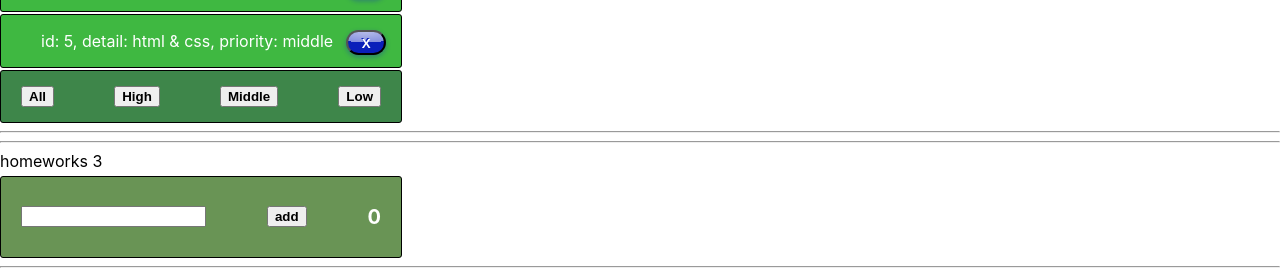
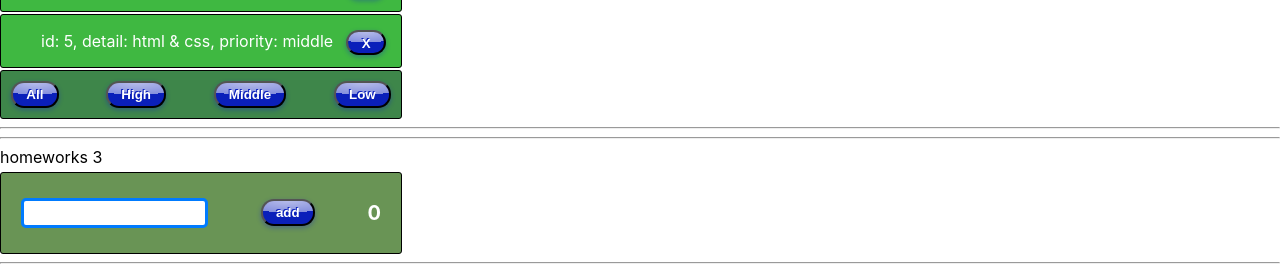
Before and after one commit to alx8437/tasks__Ignat_typescript, a React (Create React App) app: page / in a window 1280 px wide. Shown: the part 441-715 px from the top of the page. Built offline with nearby package versions, Linux system fonts and the light colour scheme.

Commit message:
using SuperComponents in last home work

```diff
--- a/src/p2-homeworks/h2/Affairs.module.css
+++ b/src/p2-homeworks/h2/Affairs.module.css
@@ -5,10 +5,10 @@
 
 .buttonWrapper {
     margin-top: 2px;
-    width: 375px;
+    width: 380px;
     display: flex;
     justify-content: space-between;
-    padding: 0 5px 15px 20px;
+    padding: 10px;
     border: 1px solid  black;
     border-radius: 3px;
     background-color: #3e864a;
--- a/src/p2-homeworks/h2/Affairs.tsx
+++ b/src/p2-homeworks/h2/Affairs.tsx
@@ -2,6 +2,7 @@ import React, {Dispatch, SetStateAction} from "react";
 import Affair from "./Affair";
 import {AffairType, FilterType} from "./HW2";
 import styles from "./Affairs.module.css"
+import SuperButton from "../h4/common/c2-SuperButton/SuperButton";
 
 type AffairsPropsType = {
     data: Array<AffairType>
@@ -27,10 +28,10 @@ function Affairs(props: AffairsPropsType) {
         <div>
             {mappedAffairs}
             <div  className={styles.buttonWrapper}>
-                <button className={styles.buttonPriority} onClick={setAll}>All</button>
-                <button className={styles.buttonPriority} onClick={setHigh}>High</button>
-                <button className={styles.buttonPriority} onClick={setMiddle}>Middle</button>
-                <button className={styles.buttonPriority} onClick={setLow}>Low</button>
+                <SuperButton onClick={setAll}>All</SuperButton>
+                <SuperButton onClick={setHigh}>High</SuperButton>
+                <SuperButton onClick={setMiddle}>Middle</SuperButton>
+                <SuperButton onClick={setLow}>Low</SuperButton>
             </div>
 
         </div>
--- a/src/p2-homeworks/h3/Greeting.tsx
+++ b/src/p2-homeworks/h3/Greeting.tsx
@@ -1,5 +1,7 @@
 import React from "react";
 import s from "./Greeting.module.css";
+import SuperInputText from "../h4/common/c1-SuperInputText/SuperInputText";
+import SuperButton from "../h4/common/c2-SuperButton/SuperButton";
 
 type GreetingPropsType = {
     name: string
@@ -14,19 +16,18 @@ const Greeting: React.FC<GreetingPropsType> = (
     {name, setNameCallback, addUser, error, totalUsers} // деструктуризация пропсов
 ) => {
 
-    const inputClass = (error) ? `${s.inputGreetingWrapper}` : ''
+    // const inputClass = (error) ? `${s.inputGreetingWrapper}` : ''
 
     return (<>
             <div className={s.wrapperGreeting}>
-                <input
+                <SuperInputText
                     value={name}
                     onChange={setNameCallback}
-                    className={inputClass}
+                    error={error}
                 />
-                <button className={s.buttonGreeting} onClick={addUser}>add</button>
+                <SuperButton red={error !== ""} onClick={addUser}>add</SuperButton>
                 <span className={s.totalUsersGreeting}>{totalUsers}</span>
             </div>
-            <div className={s.errorMessageGreeting}>{error}</div>
         </>
 
     );
--- a/src/p2-homeworks/h3/GreetingContainer.tsx
+++ b/src/p2-homeworks/h3/GreetingContainer.tsx
@@ -17,6 +17,7 @@ const GreetingContainer: React.FC<GreetingContainerPropsType> = ({users, addUser
     const [error, setError] = useState<string>("");
 
     const setNameCallback = (e: ChangeEvent<HTMLInputElement>) => {
+        setError("")
         const inputValue = e.currentTarget.value
         setName(inputValue)
     };
@@ -27,7 +28,7 @@ const GreetingContainer: React.FC<GreetingContainerPropsType> = ({users, addUser
            alert(`Hello ${name}!`)
            setName("")
        } else {
-           setError("Error! Input should be to get the value")
+           setError("Error!")
        }
     };
 
--- a/src/p2-homeworks/h4/common/c2-SuperButton/SuperButton.module.css
+++ b/src/p2-homeworks/h4/common/c2-SuperButton/SuperButton.module.css
@@ -26,5 +26,18 @@
 }
 
 .red {
-    background: red;
+    color: white;
+    font-weight: bold;
+    text-decoration: none;
+    text-shadow: -1px -1px #ba0a10;
+    user-select: none;
+    padding: .3em 1em;
+    outline: none;
+    background-color: #ba0a10;
+    background-image: linear-gradient(45deg, rgba(255, 255, 255, .0) 30%, rgba(255, 255, 255, .8), rgba(255, 255, 255, .0) 70%), radial-gradient(190% 100% at 50% 0%, rgba(255, 255, 255, .7) 0%, rgba(255, 255, 255, .5) 50%, rgba(0, 0, 0, 0) 50%);
+    background-repeat: no-repeat;
+    background-size: 200% 100%, auto;
+    background-position: 200% 0, 0 0;
+    box-shadow: rgba(220, 8, 8, 0.3) 0 2px 5px;
+    border-radius: 13px;
 }
```
